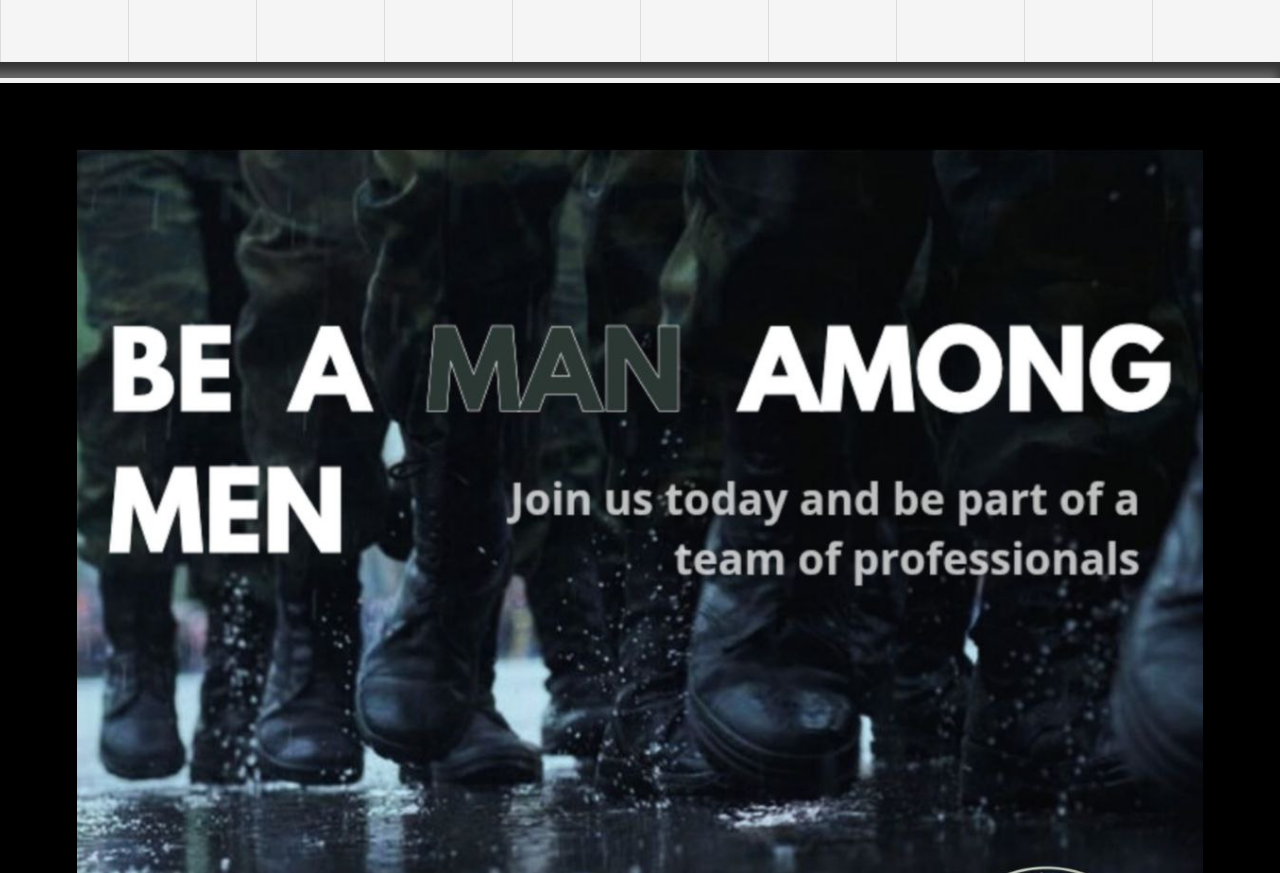
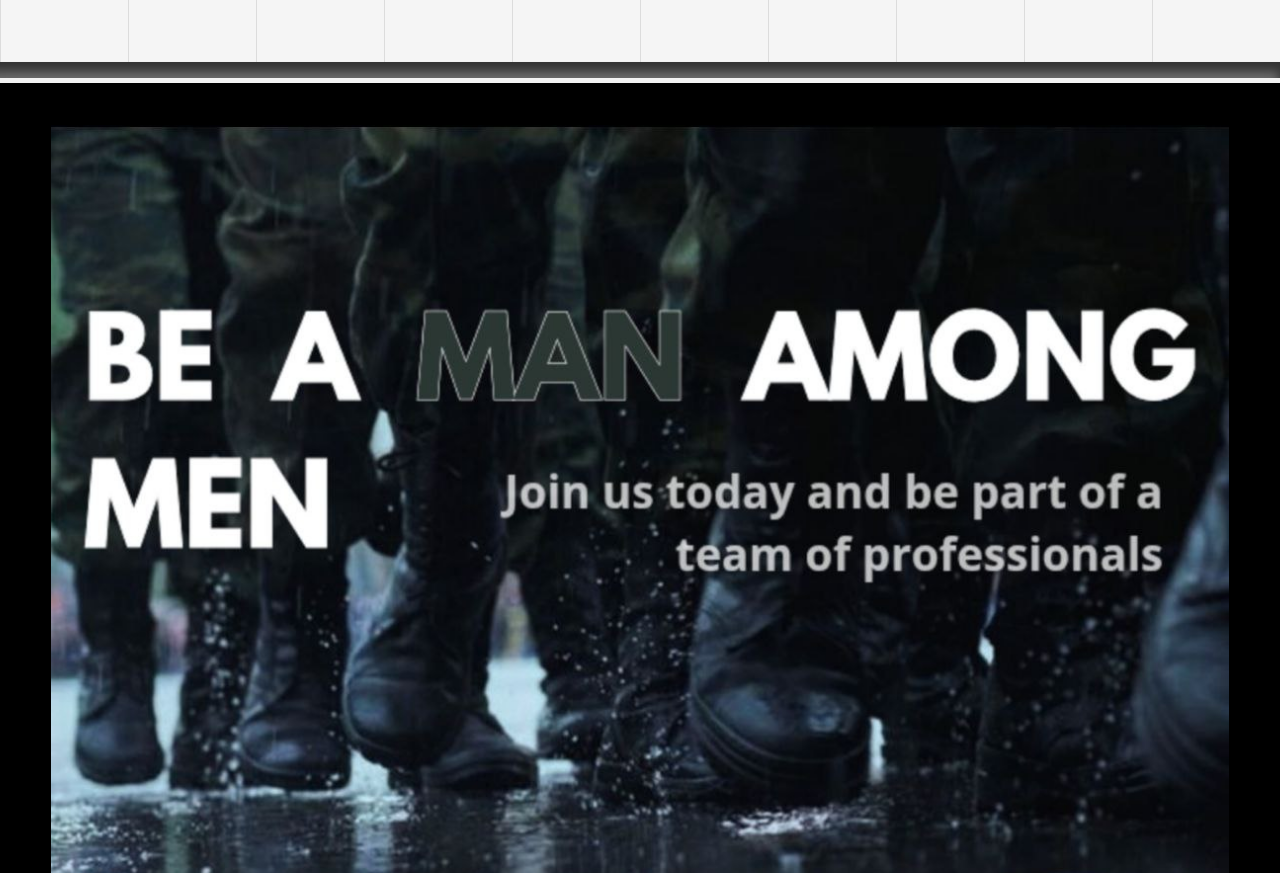
Before and after one commit to WolfCultTactical/wct.io, a website built with webpack: page index.html in a window 1280 px wide. Shown: the part 1927-2800 px from the top of the page. Built offline with nearby package versions, Linux system fonts and the light colour scheme.

Commit message:
advert tweak

```diff
--- a/css/style.css
+++ b/css/style.css
@@ -390,7 +390,7 @@ header {
   display: block;
   height: 90vw;
   background-image: url('../img/Wctadv.JPG');
-  background-size: 88%;
+  background-size: 92%;
   background-position: 50% 50%;
   background-repeat: no-repeat;
   background-color: #000000;
```
